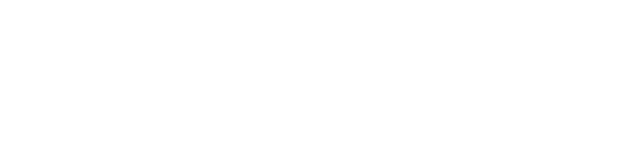
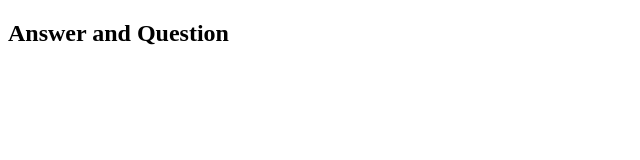
Before and after one commit to sarkerjahiduzzaman/Typing_master, a plain HTML site: page blog.html in a window 1280 px wide. Shown: the whole page, without its empty margins (0-640 px from the left). Drawn offline with Linux system fonts and the light colour scheme.

Commit message:
create header section

```diff
--- a/blog.html
+++ b/blog.html
@@ -8,6 +8,9 @@
 </head>
 <body>
 
+    <div class="header">
+        <h2>Answer and Question</h2>
+    </div>
 
 </body>
 </html>
```
